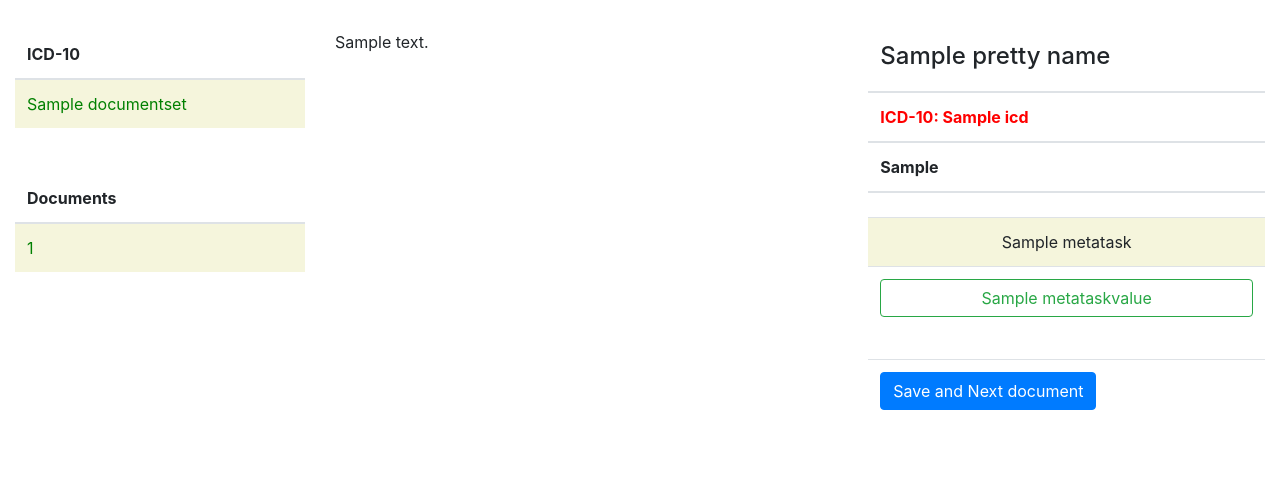
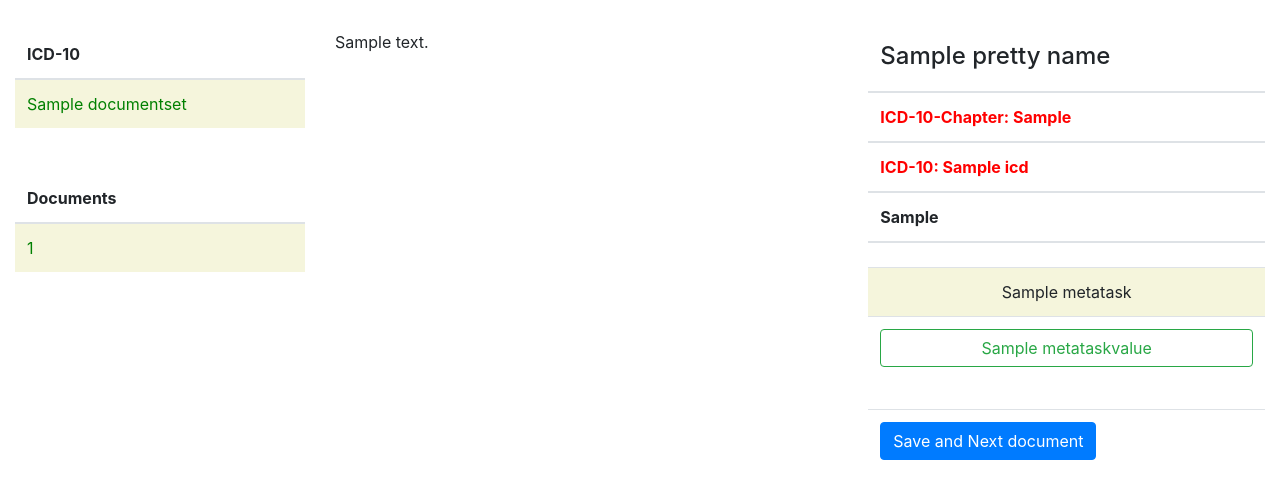
Before and after one commit to w-is-h/SimpleAnnotator, a Django app: template SimpleAnnotator/annotator/templates/annotate.html in a window 1280 px wide. Shown: the part 56-555 px from the top of the page. Run offline with Django 3.2, Linux system fonts and the light colour scheme; tables that the repository leaves empty hold one stand-in row (values such as "Sample post"); the template is opened without the code that fills it: values that come from a table or form of the project are taken from there, most other values are stand-ins (such as "Sample title", 1, 10 or a date in 2020); some libraries are stand-ins or nearby versions.

Commit message:
Chapters

```diff
--- a/SimpleAnnotator/annotator/templates/annotate.html
+++ b/SimpleAnnotator/annotator/templates/annotate.html
@@ -98,6 +98,9 @@
                         <th style='border-top: 0px'> <h4>{{pretty_name}}<h4> </th>
                     </tr>
                     <tr>
+                        <th style='border-top: 0px; color: red'> ICD-10-Chapter: {{ch}} </th>
+                    </tr>
+                    <tr>
                         <th style='border-top: 0px; color: red'> ICD-10: {{icd}} </th>
                     </tr>
                     <tr>
--- a/SimpleAnnotator/annotator/views.py
+++ b/SimpleAnnotator/annotator/views.py
@@ -6,6 +6,9 @@ from medcat.cdb import CDB
 cdb = CDB()
 #cdb.load_dict("/home/ubuntu/data/umls/models/trained/cdb-umls-lr-1-cs-9-np-0.5-2m-n.dat")
 
+chapter2name = {}
+for row in icd10.chapters:
+    chapter2name[row[0]] = row[2]
 
 def index(requet):
     # list projects
@@ -103,8 +106,10 @@ def annotate(request, from_save=False):
 
     try:
         context['icd'] = icd10.find(context['active_doc'].document_set.name.upper()).description
+        context['ch'] = chapter2name[icd10.find(context['active_doc'].document_set.name.upper()).chapter]
     except:
         context['icd'] = "None"
+        context['ch'] = "None"
 
     return render(request, 'annotate.html', context)
 
```
